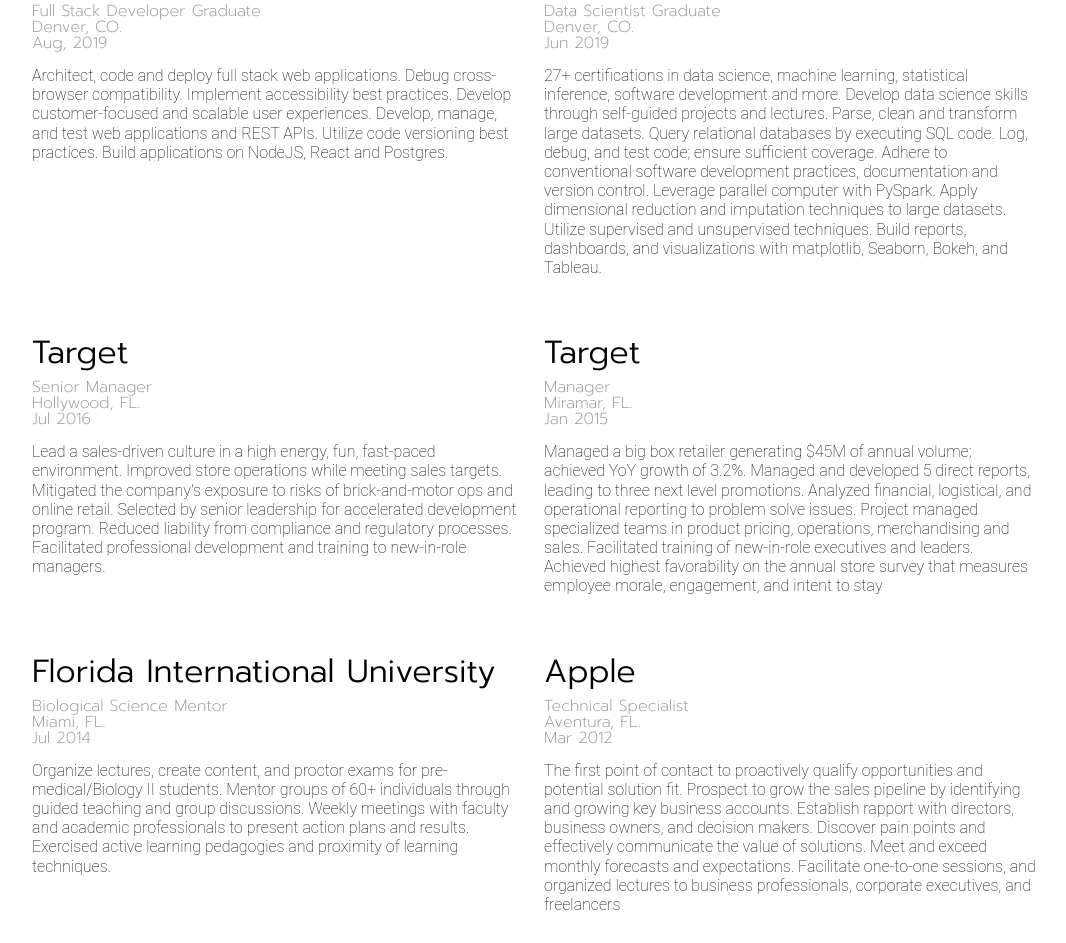
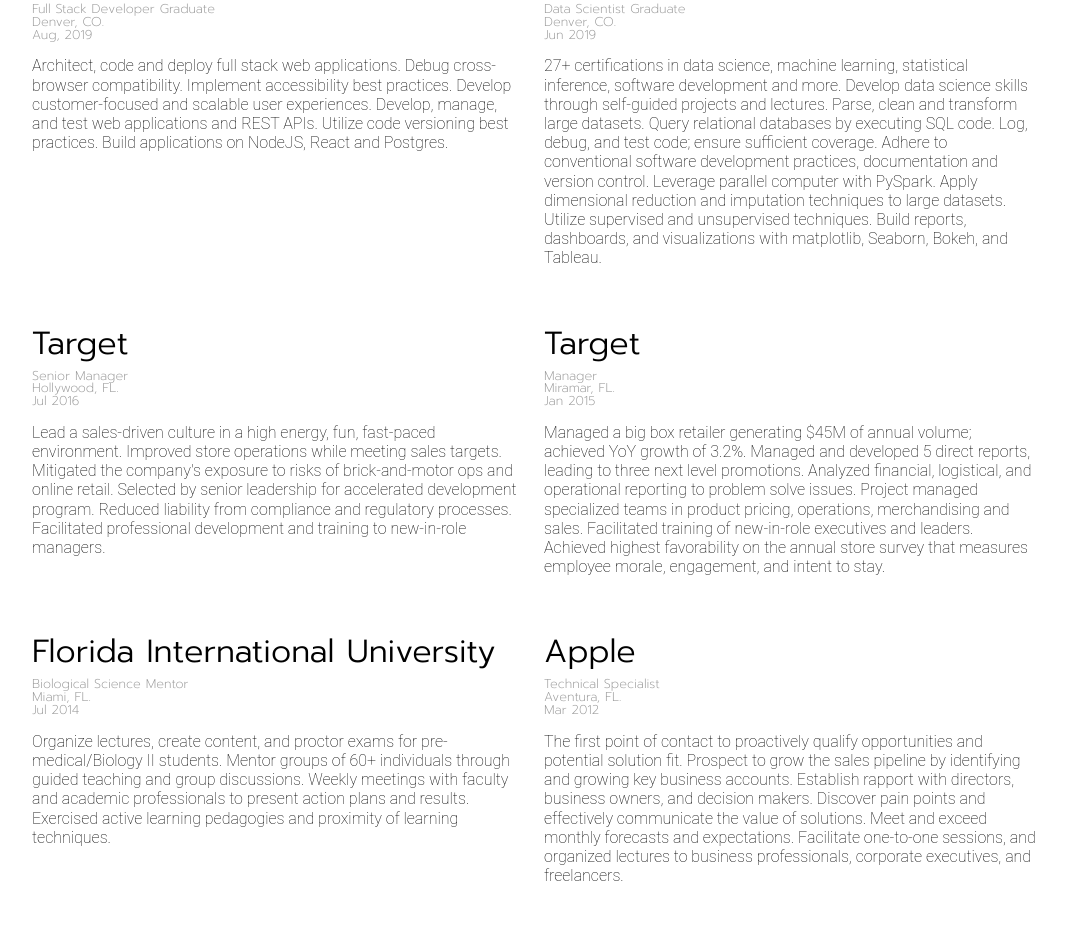
Before and after one commit to pmcorrea/portfolio, a plain HTML site: page index.html in a window 1280 px wide. Shown: the part 3206-4149 px from the top of the page, without its empty margins (106-1172 px from the left). Drawn offline with nearby package versions, Linux system fonts and the light colour scheme.

Commit message:
Fixed typos.

```diff
--- a/css.css
+++ b/css.css
@@ -88,7 +88,7 @@
 }
 
 h4 {
-	font-size: 1rem;
+	font-size: .8rem;
 	font-weight: 200;
 	font-family: 'Prompt', sans-serif;
 	color: rgb(151, 151, 151);
--- a/index.html
+++ b/index.html
@@ -332,7 +332,7 @@
 						<h4>Manager</h4>
 						<h4>Miramar, FL.</h4>
 						<h4>Jan 2015</h4>
-						<p class="informational">Managed a big box retailer generating $45M of annual volume; achieved YoY growth of 3.2%. Managed and developed 5 direct reports, leading to three next level promotions. Analyzed financial, logistical, and operational reporting to problem solve issues. Project managed specialized teams in product pricing, operations, merchandising and sales. Facilitated training of new-in-role executives and leaders. Achieved highest favorability on the annual store survey that measures employee morale, engagement, and intent to stay</p>
+						<p class="informational">Managed a big box retailer generating $45M of annual volume; achieved YoY growth of 3.2%. Managed and developed 5 direct reports, leading to three next level promotions. Analyzed financial, logistical, and operational reporting to problem solve issues. Project managed specialized teams in product pricing, operations, merchandising and sales. Facilitated training of new-in-role executives and leaders. Achieved highest favorability on the annual store survey that measures employee morale, engagement, and intent to stay.</p>
 					</li>
 
 					<li class="flex-item">
@@ -348,7 +348,7 @@
 						<h4>Technical Specialist</h4>
 						<h4>Aventura, FL.</h4>
 						<h4>Mar 2012</h4>
-						<p class="informational">The first point of contact to proactively qualify opportunities and potential solution fit. Prospect to grow the sales pipeline by identifying and growing key business accounts. Establish rapport with directors, business owners, and decision makers. Discover pain points and effectively communicate the value of solutions. Meet and exceed monthly forecasts and expectations. Facilitate one-to-one sessions, and organized lectures to business professionals, corporate executives, and freelancers</p>
+						<p class="informational">The first point of contact to proactively qualify opportunities and potential solution fit. Prospect to grow the sales pipeline by identifying and growing key business accounts. Establish rapport with directors, business owners, and decision makers. Discover pain points and effectively communicate the value of solutions. Meet and exceed monthly forecasts and expectations. Facilitate one-to-one sessions, and organized lectures to business professionals, corporate executives, and freelancers.</p>
 					</li>
 				</ul>
 
```
